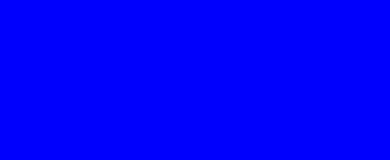
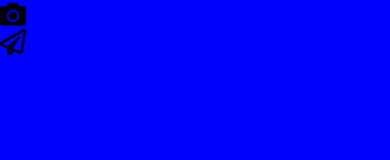
Before and after one commit to engineerGuigo/React-Native-Instagram-Interface, a React Native app: screen / in a window 390 px wide. Shown: the top 160 px of the page. Built offline with nearby package versions, Linux system fonts and the light colour scheme.

Commit message:
add camera and paper-plane

```diff
--- a/src/components/Header/index.tsx
+++ b/src/components/Header/index.tsx
@@ -2,10 +2,15 @@ import React from 'react';
 
 import { Container } from './styles';
 
+import Icon from 'react-native-vector-icons/FontAwesome5';
+
 const Header = () => {
 
     return (
-        <Container></Container>
+        <Container>
+            <Icon name="camera" size={26} />
+            <Icon name="paper-plane" size={26} />
+        </Container>
     );
 };
 
```
